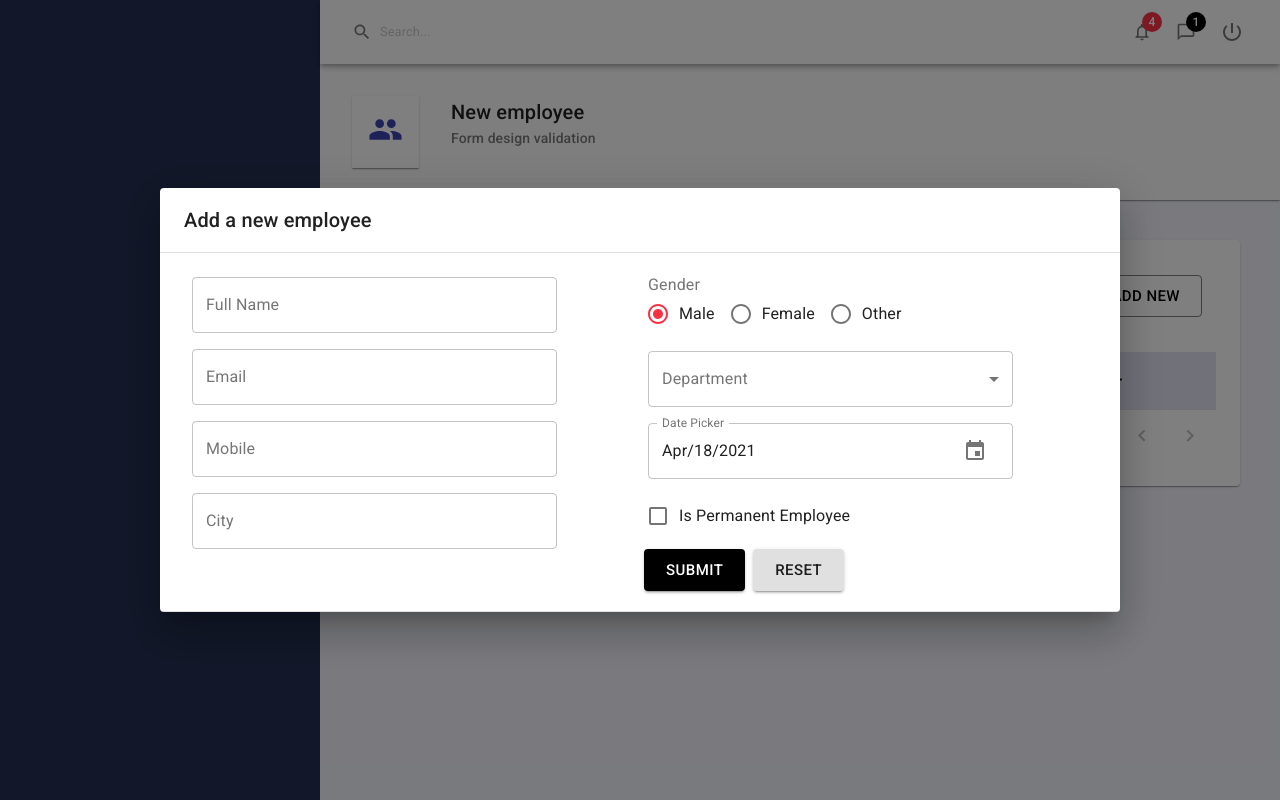
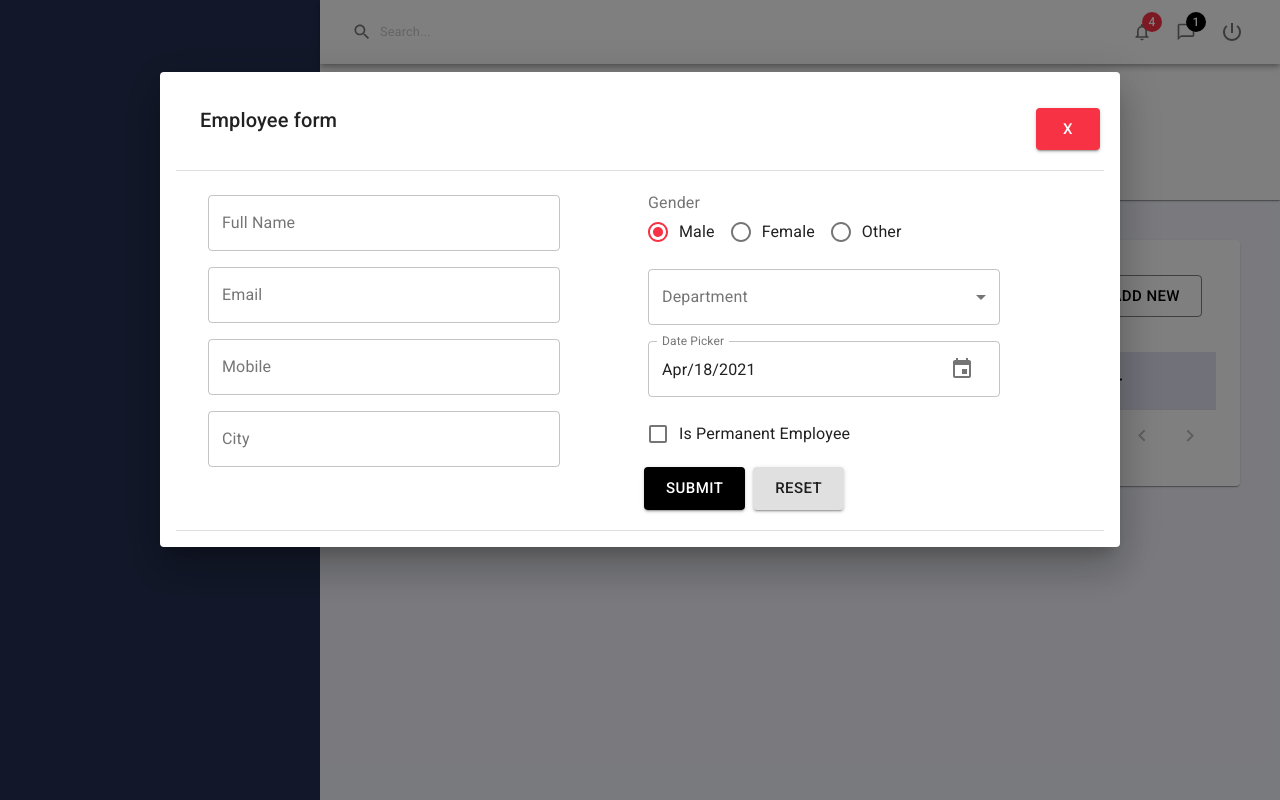
Before and after one commit to Ari-O-Alt/Material_UI_practice_tutorial, a React (Create React App) app: page / in a window 1280 px wide. Both pictures are taken after typing "Sample" into the empty fields and a click on the button "ADD NEW". Built offline with nearby package versions, Linux system fonts and the light colour scheme; the HTML template or start-up script is replaced by a standard one.

Commit message:
Styled the popup

```diff
--- a/src/Components/MyPopup/MyPopup.jsx
+++ b/src/Components/MyPopup/MyPopup.jsx
@@ -1,12 +1,40 @@
-import { Dialog, DialogContent, DialogTitle } from '@material-ui/core';
+import {
+  Dialog,
+  DialogContent,
+  DialogTitle,
+  makeStyles,
+  Typography,
+} from '@material-ui/core';
 import React from 'react';
+import MyButton from '../Controls/MyButton';
+
+const styles = makeStyles((theme) => ({
+  dialogWrapper: {
+    padding: theme.spacing(2),
+    position: 'absolute',
+    top: theme.spacing(5),
+  },
+  dialogTitle: {
+    paddingRight: '0px',
+  },
+}));
 
 const MyPopup = (props) => {
   const { title, children, isPopupOpen, setIsPopupOpen } = props;
+  const classes = styles();
   return (
-    <Dialog open={isPopupOpen} maxWidth='md'>
-      <DialogTitle>
-        <div>{title}</div>
+    <Dialog
+      open={isPopupOpen}
+      maxWidth='md'
+      classes={{ paper: classes.dialogWrapper }}
+    >
+      <DialogTitle className={classes.dialogTitle}>
+        <div style={{ display: 'flex' }}>
+          <Typography variant='h6' component={'div'} style={{ flexGrow: 1 }}>
+            {title}
+          </Typography>
+          <MyButton color='secondary' text='X'></MyButton>
+        </div>
       </DialogTitle>
       <DialogContent dividers>{children}</DialogContent>
     </Dialog>
--- a/src/Pages/Employees/Employees.js
+++ b/src/Pages/Employees/Employees.js
@@ -131,7 +131,7 @@ const Employees = () => {
       </Paper>
       <MyPopup
         isPopupOpen={isPopupOpen}
-        title={'Add a new employee'}
+        title={'Employee form'}
         setIsPopupOpen={setIsPopupOpen}
       >
         <EmployeeForm />
```
Also changed, not shown: 1 other file (tests, documents, lock files or other folders).
